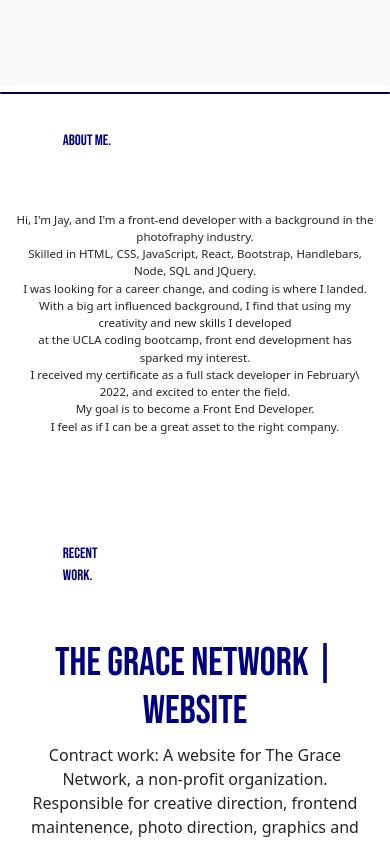
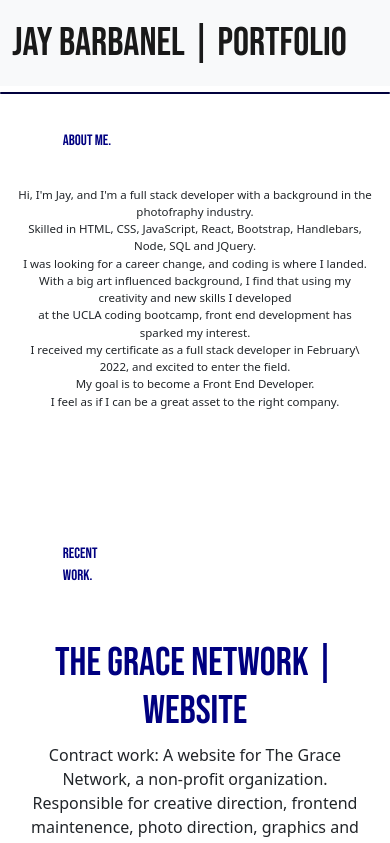
Before and after one commit to JayBarbanel/JayBarbanel_React_Portfolio, a React (Create React App) app: page / in a window 390 px wide. Shown: the top 843 px of the page. Built offline with nearby package versions, Linux system fonts and the light colour scheme.

Commit message:
most up to date, need to adjust navabar and update resume download link, then deploy

```diff
--- a/src/components/About.js
+++ b/src/components/About.js
@@ -8,7 +8,7 @@ function About (){
         <div class="About w-100">
   <div class="card-body">
   <element id="about"/>
-    <p class="about-text">Hi, I'm Jay, and I'm a front-end developer with a background in the photofraphy industry. <br/>
+    <p class="about-text">Hi, I'm Jay, and I'm a full stack developer with a background in the photofraphy industry. <br/>
     Skilled in HTML, CSS, JavaScript, React, Bootstrap, Handlebars, Node, SQL and JQuery.<br/>
     I was looking for a career change, and coding is where I landed.  <br/>
     With a big art influenced background, I find that using my creativity and new skills I developed <br/>
--- a/src/components/NavBar.js
+++ b/src/components/NavBar.js
@@ -11,6 +11,7 @@ import {
 
 function NavBar(){
 return (
+  <div>
   <Navbar id="nav" bg="light" variant="light">
     <Container>
     <Navbar.Brand id="navbar" href="#home">Jay Barbanel | Portfolio </Navbar.Brand>
@@ -24,6 +25,7 @@ return (
     </Nav>
     </Container>
   </Navbar>
+  </div>
 )
 
 }
--- a/src/components/Warzone.css
+++ b/src/components/Warzone.css
@@ -36,7 +36,7 @@
 }
 
 .about-text{
-    margin-top: 2%;
+    margin-top: -5%;
 
 
 }
@@ -57,6 +57,8 @@
     font-size: 40px;
     width: 150rem;
     align-items: center!important;
+    display: flex;
+    position: relative;
 }
 
 .avatar{
@@ -90,10 +92,16 @@
     .about-text{
         font-size: 11.5px;
     }
+    #navbar{
+        float:left!important;
+    }
    }
 
    @media screen and (max-width: 576px) {
     .avatar{
         display: none;
     }
+    #navbar{
+        float:left!important;
+    }
 }
```
